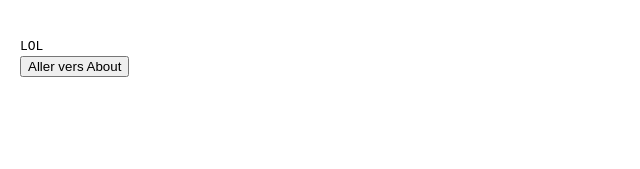
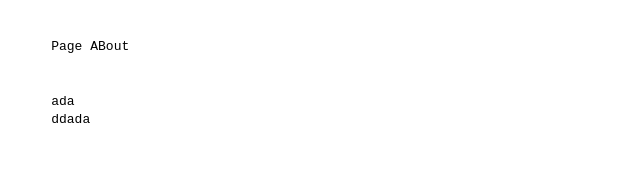
Before and after one commit to nziii321/nziii321.github.io, a plain HTML site: page index.html in a window 1280 px wide. Shown: the whole page, without its empty margins (0-640 px from the left). Drawn offline with Linux system fonts and the light colour scheme.

Commit message:
Add files via upload

```diff
--- a/index.html
+++ b/index.html
@@ -16,7 +16,11 @@
         </style>
     </head>
 <body>
-LOL
-<a href="about.html"><button>Aller vers About</button></a>
+    Page ABout
+
+
+    ada
+    ddada
+
 </body>
 </html>
```
